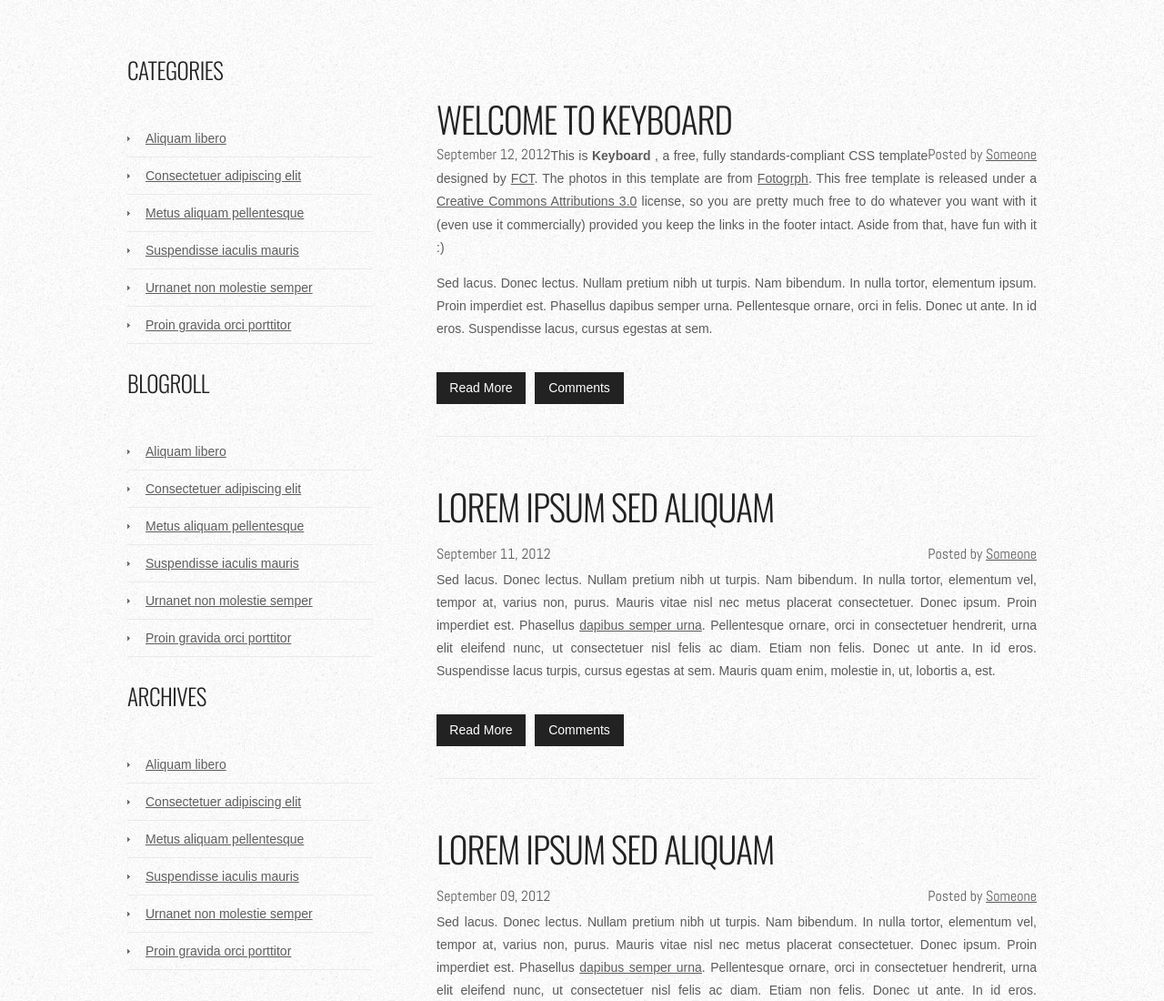
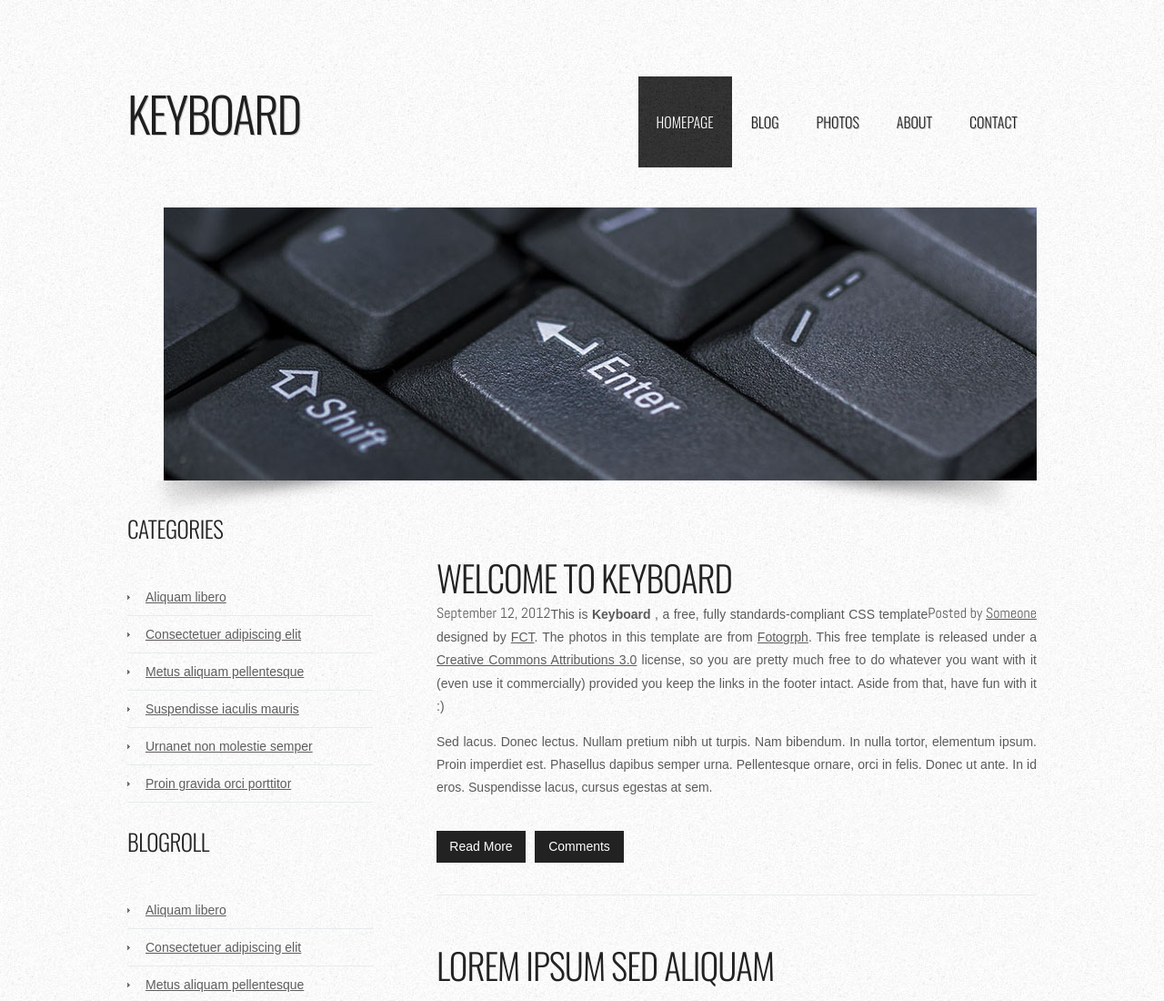
Before and after one commit to jeast88/project_transformation_East_Jared, a plain HTML site: page index.html in a window 1280 px wide. Shown: the top 1100 px of the page at 91% size. Drawn offline with nearby package versions, Linux system fonts and the light colour scheme.

Commit message:
add header tag

```diff
--- a/index.html
+++ b/index.html
@@ -10,7 +10,25 @@
 <link href="css/main.css" rel="stylesheet" type="text/css" media="screen" />
 </head>
 <body id="wrapper" class="container">
-
+  <header id="header-wrapper">
+        <section id="header" class="container">
+            <article id="logo">
+                <h1><a href="#">Keyboard </a></h1>
+            </article>
+            <nav id="menu">
+                <ul>
+                    <li class="current_page_item"><a href="#">Homepage</a></li>
+                    <li><a href="#">Blog</a></li>
+                    <li><a href="#">Photos</a></li>
+                    <li><a href="#">About</a></li>
+                    <li><a href="#">Contact</a></li>
+                </ul>
+            </nav>
+        </section>
+        <section id="banner">
+            <figure class="content"><img src="img/img02.jpg" width="1000" height="300" alt="" /></figure>
+        </section>
+    </header>
     <!-- end #header -->
 
     <main id="page" class="group">
```
